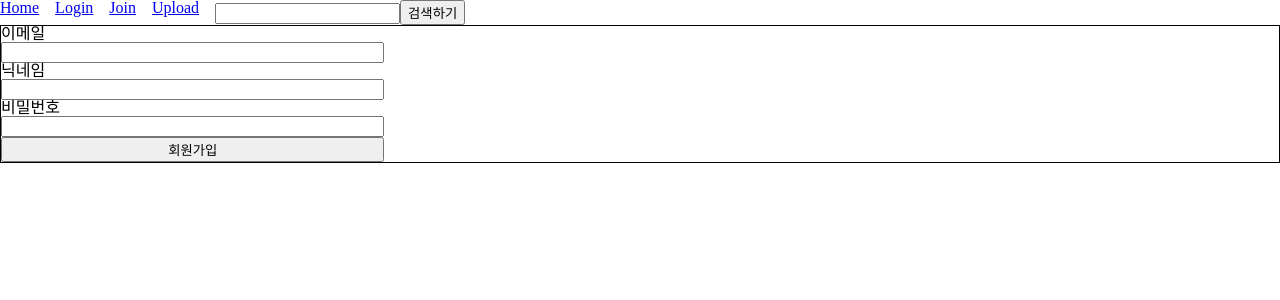
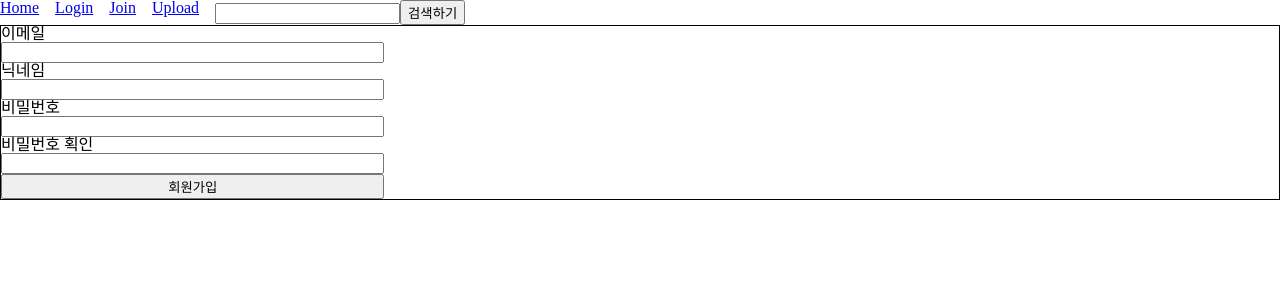
Before and after one commit to dudwns0921/my-youtube_front, a React (Create React App) app: page /join in a window 1280 px wide. Shown: the top 300 px of the page. Built offline with nearby package versions, Linux system fonts and the light colour scheme.

Commit message:
add login feature
TODO:
need jwt

```diff
--- a/src/pages/Join.js
+++ b/src/pages/Join.js
@@ -1,30 +1,46 @@
-import React, { useState } from 'react';
-import styled from 'styled-components';
-import { joinUser } from '../axios/axios';
+import React, { useEffect, useState } from 'react'
+import styled from 'styled-components'
+import { joinUser } from '../axios/axios'
+import { useNavigate } from 'react-router-dom'
 
 const StyledForm = styled.form`
   display: flex;
   flex-direction: column;
   width: 30%;
-`;
+`
 
 function Join() {
-  const [email, setEmail] = useState('');
-  const [username, setUsername] = useState('');
-  const [password, setPassword] = useState('');
+  const navigate = useNavigate()
+  const [email, setEmail] = useState('')
+  const [username, setUsername] = useState('')
+  const [password, setPassword] = useState('')
+  const [confirmPassword, setConfirmPassword] = useState('')
+  const [isPasswordConfirmed, setIsPasswordConfirmed] = useState(false)
 
   let userData = {
     email,
     username,
     password,
-  };
+  }
+
+  useEffect(() => {
+    if (password === confirmPassword) {
+      setIsPasswordConfirmed(true)
+    } else {
+      setIsPasswordConfirmed(false)
+    }
+  }, [password, confirmPassword])
 
   const handleSubmit = async (e) => {
-    e.preventDefault();
-    const response = await joinUser(JSON.stringify(userData));
-    console.log(response);
-  };
-
+    e.preventDefault()
+    const { data } = await joinUser(JSON.stringify(userData))
+    if (data.result === 'success') {
+      alert('회원가입에 성공했습니다.')
+      navigate('/login')
+    } else {
+      alert(data.message)
+    }
+  }
   return (
     <StyledForm onSubmit={handleSubmit}>
       <label htmlFor="id">이메일</label>
@@ -33,7 +49,7 @@ function Join() {
         type="text"
         required
         onChange={(e) => {
-          setEmail(e.target.value);
+          setEmail(e.target.value)
         }}
       />
       <label htmlFor="username">닉네임</label>
@@ -42,21 +58,37 @@ function Join() {
         type="text"
         required
         onChange={(e) => {
-          setUsername(e.target.value);
+          setUsername(e.target.value)
         }}
       />
       <label htmlFor="password">비밀번호</label>
       <input
-        id="pwd"
+        id="password"
         type="password"
         required
         onChange={(e) => {
-          setPassword(e.target.value);
+          setPassword(e.target.value)
         }}
       />
-      <button type="submit">회원가입</button>
+      <label htmlFor="confirmPassword">비밀번호 획인</label>
+      <input
+        id="confirmPassword"
+        type="password"
+        required
+        onChange={(e) => {
+          setConfirmPassword(e.target.value)
+        }}
+      />
+      {isPasswordConfirmed ? (
+        ''
+      ) : (
+        <p style={{ color: 'red' }}>비밀번호가 일치하지 않습니다.</p>
+      )}
+      <button disabled={isPasswordConfirmed ? false : true} type="submit">
+        회원가입
+      </button>
     </StyledForm>
-  );
+  )
 }
 
-export default Join;
+export default Join
--- a/src/pages/Login.js
+++ b/src/pages/Login.js
@@ -1,49 +1,49 @@
-import React, { useState } from 'react';
-import styled from 'styled-components';
-import { loginUser } from '../axios/axios';
+import React, { useState } from 'react'
+import styled from 'styled-components'
+import { loginUser } from '../axios/axios'
 
 const StyledForm = styled.form`
   display: flex;
   flex-direction: column;
   width: 30%;
-`;
+`
 
 function Login() {
-  const [id, setId] = useState('');
-  const [pwd, setPwd] = useState('');
+  const [email, setId] = useState('')
+  const [password, setPassword] = useState('')
 
   let userData = {
-    id,
-    pwd,
-  };
+    email,
+    password,
+  }
 
   const handleSubmit = async (e) => {
-    e.preventDefault();
-    const response = await loginUser(JSON.stringify(userData));
-    console.log(response);
-  };
+    e.preventDefault()
+    const response = await loginUser(JSON.stringify(userData))
+    console.log(response)
+  }
 
   return (
     <StyledForm onSubmit={handleSubmit}>
-      <label htmlFor="id">아이디</label>
+      <label htmlFor="email">아이디</label>
       <input
-        id="id"
+        id="email"
         type="text"
         onChange={(e) => {
-          setId(e.target.value);
+          setId(e.target.value)
         }}
       />
-      <label htmlFor="pwd">비밀번호</label>
+      <label htmlFor="password">비밀번호</label>
       <input
-        id="pwd"
+        id="password"
         type="text"
         onChange={(e) => {
-          setPwd(e.target.value);
+          setPassword(e.target.value)
         }}
       />
       <button type="submit">로그인</button>
     </StyledForm>
-  );
+  )
 }
 
-export default Login;
+export default Login
```
